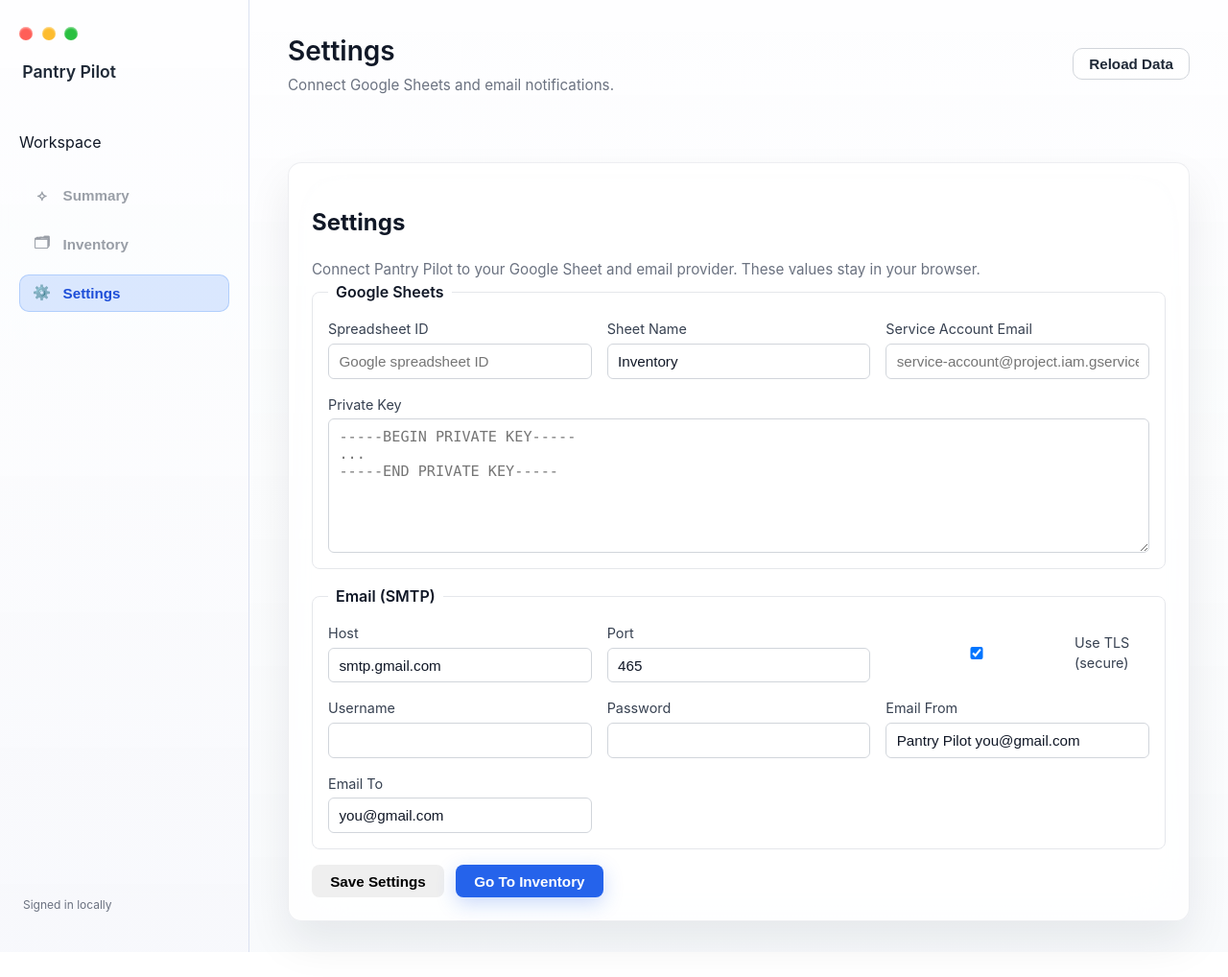
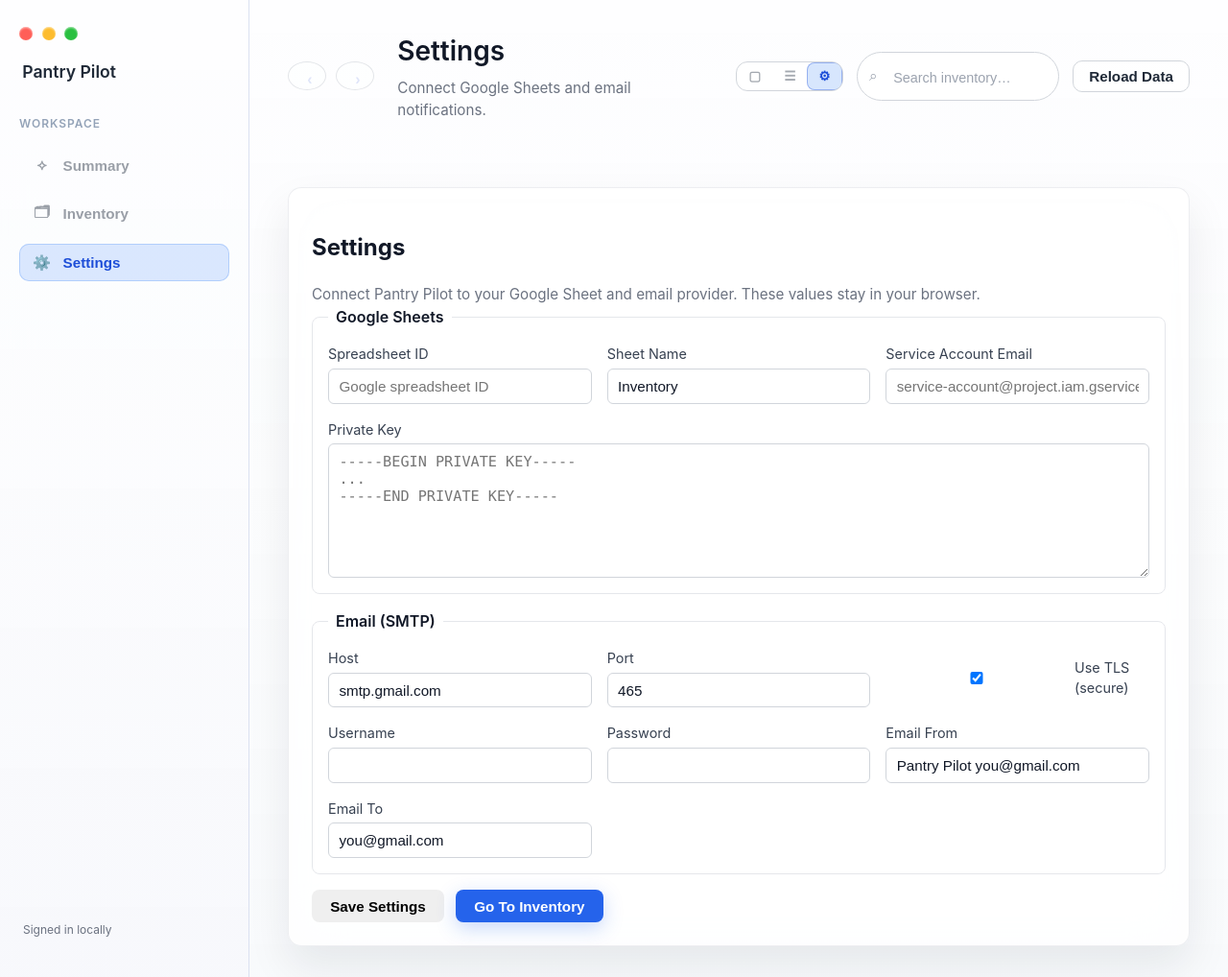
Before and after one commit to ismailnguyen/pantry-pilot, a website: page public/index.html in a window 1280 px wide. Shown: the whole page at 96% size. Before the commit the page ends 992 px from the top, so only its background shows below. Drawn offline with Linux system fonts and the light colour scheme.

Commit message:
add menu bar

```diff
--- a/public/app.js
+++ b/public/app.js
@@ -68,7 +68,8 @@ const state = {
   header: [],
   rows: [],
   computed: [],
-  summary: null
+  summary: null,
+  filterText: ''
 };
 
 let statusEl;
@@ -76,6 +77,7 @@ let summaryCards;
 let summaryEmpty;
 let views;
 let navItems;
+let segmentedButtons;
 let toolbarTitle;
 let toolbarSubtitle;
 let openSettingsBtn;
@@ -92,6 +94,7 @@ document.addEventListener('DOMContentLoaded', () => {
     settings: document.getElementById('settings-view')
   };
   navItems = Array.from(document.querySelectorAll('.nav-item'));
+  segmentedButtons = Array.from(document.querySelectorAll('.segmented-btn'));
   toolbarTitle = document.getElementById('toolbar-title');
   toolbarSubtitle = document.getElementById('toolbar-subtitle');
   openSettingsBtn = document.getElementById('open-settings');
@@ -108,6 +111,16 @@ document.addEventListener('DOMContentLoaded', () => {
 
   navItems.forEach(item => {
     item.addEventListener('click', () => handleNavSelection(item.dataset.view));
+  });
+
+  segmentedButtons.forEach(btn => {
+    btn.addEventListener('click', () => handleNavSelection(btn.dataset.view));
+  });
+
+  const searchInput = document.getElementById('inventory-search');
+  searchInput?.addEventListener('input', event => {
+    state.filterText = event.target.value ?? '';
+    renderInventory();
   });
 
   openSettingsBtn?.addEventListener('click', () => {
@@ -294,6 +307,9 @@ function showView(view) {
   navItems?.forEach(item => {
     item.classList.toggle('active', item.dataset.view === view);
   });
+  segmentedButtons?.forEach(btn => {
+    btn.classList.toggle('active', btn.dataset.view === view);
+  });
   updateToolbar(view);
   activeView = view;
 }
@@ -330,6 +346,18 @@ function updateNavState() {
     const disabled = !hasConfig;
     item.disabled = disabled;
     item.classList.toggle('disabled', disabled);
+  });
+  segmentedButtons?.forEach(btn => {
+    const view = btn.dataset.view;
+    if (view === 'settings') {
+      btn.disabled = false;
+      btn.classList.remove('disabled');
+      return;
+    }
+    const disabled = !hasConfig;
+    btn.disabled = disabled;
+    if (disabled) btn.classList.add('disabled');
+    else btn.classList.remove('disabled');
   });
 }
 
@@ -447,9 +475,9 @@ function collectTableData() {
   const headerCells = Array.from(table.querySelectorAll('thead th[data-col]'));
   const header = headerCells.map(cell => cell.textContent.trim());
   const rowElements = Array.from(table.querySelectorAll('tbody tr'));
-  const rows = rowElements.map((_, rowIndex) =>
+  const rows = rowElements.map(rowEl =>
     header.map((__, colIndex) => {
-      const input = table.querySelector(`input[data-row="${rowIndex}"][data-col="${colIndex}"]`);
+      const input = rowEl.querySelector(`input[data-col="${colIndex}"]`);
       return input ? input.value : '';
     })
   );
@@ -472,6 +500,12 @@ function renderInventory() {
     updateControls();
     return;
   }
+
+  const filterRaw = state.filterText ?? '';
+  const filterQuery = filterRaw.trim().toLowerCase();
+  const hasFilter = filterQuery.length > 0;
+  let visibleCount = 0;
+
   const table = document.createElement('table');
   table.id = 'inventory-table';
   const thead = document.createElement('thead');
@@ -511,16 +545,25 @@ function renderInventory() {
   const tbody = document.createElement('tbody');
   state.rows.forEach((row, rowIndex) => {
     const tr = document.createElement('tr');
+    tr.dataset.index = String(rowIndex);
     const insight = state.computed[rowIndex] ?? null;
     if (insight?.valid && insight.needsReplenishment) tr.classList.add('needs-replenishment');
     if (insight && !insight.valid) tr.classList.add('invalid-row');
+
+    const normalizedRow = Array.from({ length: state.header.length }, (_, colIndex) => row?.[colIndex] ?? '');
+    const matchesFilter = !hasFilter || normalizedRow.some(value => String(value ?? '').toLowerCase().includes(filterQuery));
+    if (!matchesFilter) {
+      tr.classList.add('row-hidden');
+    } else {
+      visibleCount += 1;
+      tr.classList.remove('row-hidden');
+    }
 
     const indexTd = document.createElement('td');
     indexTd.textContent = String(rowIndex + 1);
     indexTd.className = 'row-index';
     tr.appendChild(indexTd);
 
-    const normalizedRow = Array.from({ length: state.header.length }, (_, colIndex) => row?.[colIndex] ?? '');
     normalizedRow.forEach((value, colIndex) => {
       const td = document.createElement('td');
       td.className = 'data-cell';
@@ -530,7 +573,6 @@ function renderInventory() {
       input.value = value;
       input.dataset.row = String(rowIndex);
       input.dataset.col = String(colIndex);
-      // input.placeholder = state.header[colIndex] ?? '';
       td.appendChild(input);
       tr.appendChild(td);
     });
@@ -562,6 +604,20 @@ function renderInventory() {
 
   table.appendChild(tbody);
   container.appendChild(table);
+
+  const existingMessage = container.querySelector('.filter-empty');
+  if (existingMessage) existingMessage.remove();
+  if (hasFilter && visibleCount === 0) {
+    const message = document.createElement('p');
+    message.className = 'empty-state filter-empty';
+    const queryLabel = filterRaw.trim() || 'your search';
+    message.textContent = `No items match “${queryLabel}”.`;
+    container.appendChild(message);
+    table.classList.add('filter-hidden');
+  } else {
+    table.classList.remove('filter-hidden');
+  }
+
   updateControls();
 }
 
--- a/public/index.html
+++ b/public/index.html
@@ -39,11 +39,24 @@
 
       <main class="main-panel">
         <header class="main-toolbar">
+          <div class="toolbar-controls">
+            <button type="button" class="circle-btn" aria-label="Back" disabled>‹</button>
+            <button type="button" class="circle-btn" aria-label="Forward" disabled>›</button>
+          </div>
           <div class="toolbar-left">
             <h1 id="toolbar-title">Summary</h1>
             <p id="toolbar-subtitle">High-level snapshot of your pantry.</p>
           </div>
           <div class="toolbar-right">
+            <div class="toolbar-segmented" role="group" aria-label="View selector">
+              <button type="button" class="segmented-btn active" data-view="summary" aria-label="Summary view">▢</button>
+              <button type="button" class="segmented-btn" data-view="inventory" aria-label="Inventory view">☰</button>
+              <button type="button" class="segmented-btn" data-view="settings" aria-label="Settings view">⚙</button>
+            </div>
+            <label class="toolbar-search">
+              <span class="sr-only">Search inventory</span>
+              <input type="search" id="inventory-search" placeholder="Search inventory…" autocomplete="off" />
+            </label>
             <button type="button" id="reload-data" class="ghost-button">Reload Data</button>
           </div>
         </header>
--- a/public/styles.css
+++ b/public/styles.css
@@ -71,6 +71,15 @@ body {
   flex: 1;
 }
 
+.sidebar-heading {
+  margin: 0 0 0.4rem;
+  font-size: 0.75rem;
+  font-weight: 600;
+  text-transform: uppercase;
+  letter-spacing: 0.08em;
+  color: #94a3b8;
+}
+
 .nav-item {
   display: flex;
   align-items: center;
@@ -131,11 +140,49 @@ body {
   gap: 1.5rem;
 }
 
+.toolbar-controls {
+  display: flex;
+  align-items: center;
+  gap: 0.6rem;
+}
+
+.circle-btn {
+  width: 30px;
+  height: 30px;
+  border-radius: 50%;
+  border: 1px solid #d1d5db;
+  background: rgba(255, 255, 255, 0.85);
+  color: #4b5563;
+  font-size: 1rem;
+  cursor: default;
+}
+
+.circle-btn:disabled {
+  color: #cbd5f5;
+  background: rgba(255, 255, 255, 0.6);
+}
+
+.circle-btn:not(:disabled) {
+  cursor: pointer;
+}
+
+.circle-btn:not(:disabled):hover {
+  background: rgba(59, 130, 246, 0.15);
+  color: #1d4ed8;
+}
+
 .toolbar-left h1 {
   margin: 0;
   font-size: 1.75rem;
   font-weight: 600;
   color: #111827;
+}
+
+.toolbar-left {
+  display: flex;
+  flex-direction: column;
+  gap: 0.2rem;
+  flex: 1;
 }
 
 #toolbar-subtitle {
@@ -146,7 +193,90 @@ body {
 
 .toolbar-right {
   display: flex;
-  gap: 0.75rem;
+  align-items: center;
+  gap: 0.9rem;
+}
+
+.toolbar-segmented {
+  display: inline-flex;
+  align-items: center;
+  gap: 0;
+  background: rgba(255, 255, 255, 0.85);
+  border: 1px solid #d1d5db;
+  border-radius: 12px;
+  overflow: hidden;
+}
+
+.segmented-btn {
+  padding: 0.4rem 0.75rem;
+  border: none;
+  background: transparent;
+  color: #4b5563;
+  font-size: 0.85rem;
+  cursor: pointer;
+  transition: background 0.15s ease, color 0.15s ease;
+}
+
+.segmented-btn:not(:disabled):hover {
+  background: rgba(59, 130, 246, 0.15);
+  color: #1d4ed8;
+}
+
+.segmented-btn.active {
+  background: rgba(59, 130, 246, 0.2);
+  color: #1d4ed8;
+  box-shadow: inset 0 0 0 1px rgba(29, 78, 216, 0.35);
+}
+
+.segmented-btn:disabled {
+  opacity: 0.5;
+  cursor: not-allowed;
+}
+
+.segmented-btn.disabled {
+  opacity: 0.5;
+  cursor: not-allowed;
+}
+
+.toolbar-search {
+  display: inline-flex;
+  align-items: center;
+  gap: 0.4rem;
+  border-radius: 999px;
+  border: 1px solid #d1d5db;
+  background: rgba(255, 255, 255, 0.8);
+  padding: 0.35rem 0.75rem;
+}
+
+.toolbar-search::before {
+  content: '⌕';
+  color: #9ca3af;
+  font-size: 0.95rem;
+}
+
+.toolbar-search input {
+  border: none;
+  outline: none;
+  background: transparent;
+  font-size: 0.9rem;
+  color: #1f2937;
+  width: 170px;
+}
+
+.toolbar-search input::placeholder {
+  color: #9ca3af;
+}
+
+.sr-only {
+  position: absolute;
+  width: 1px;
+  height: 1px;
+  padding: 0;
+  margin: -1px;
+  overflow: hidden;
+  clip: rect(0, 0, 0, 0);
+  white-space: nowrap;
+  border: 0;
 }
 
 .ghost-button {
@@ -353,6 +483,10 @@ tbody td {
   background: rgba(255, 255, 255, 0.6);
 }
 
+.row-hidden {
+  display: none;
+}
+
 td.data-cell input {
   width: 100%;
   padding: 0.45rem 0.5rem;
@@ -378,6 +512,14 @@ tr.needs-replenishment {
 
 tr.invalid-row {
   background: #fee2e2;
+}
+
+.filter-hidden {
+  display: none;
+}
+
+.filter-empty {
+  margin-top: 1.5rem;
 }
 
 td.row-index,
@@ -445,6 +587,15 @@ th.row-index {
     flex-wrap: wrap;
   }
 
+  .toolbar-right {
+    flex-wrap: wrap;
+    justify-content: flex-end;
+  }
+
+  .toolbar-search input {
+    width: 140px;
+  }
+
   .main-panel {
     padding: 1.5rem;
   }
```
